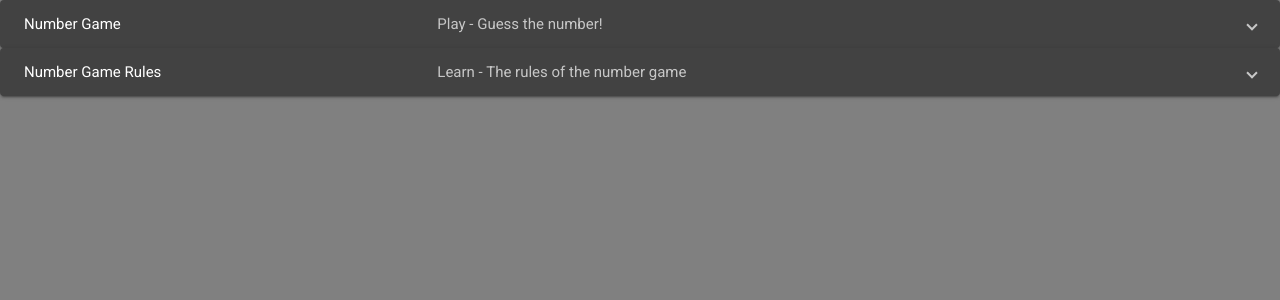
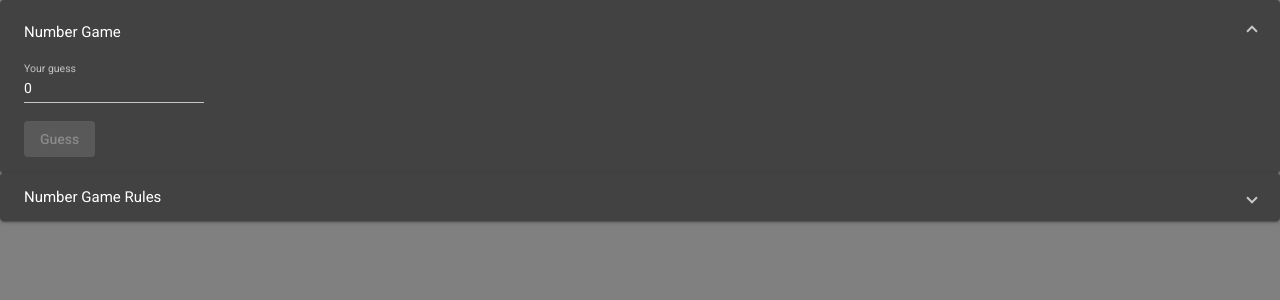
Before and after one commit to rednaserino/P5Assignment1, an Angular app in the folder assignmentOne/: page /game in a window 1280 px wide. Shown: the top 300 px of the page. Built offline with nearby package versions, Linux system fonts and the light colour scheme.

Commit message:
initial commit

```diff
--- a/assignmentOne/src/app/app.component.html
+++ b/assignmentOne/src/app/app.component.html
@@ -1 +1,3 @@
+<link href="https://fonts.googleapis.com/icon?family=Material+Icons"
+      rel="stylesheet">
 <router-outlet ></router-outlet>
--- /dev/null
+++ b/assignmentOne/src/app/game/components/numbergame.component.html
@@ -0,0 +1,23 @@
+<mat-form-field>
+    <mat-label>Your guess</mat-label>
+      <input type=number matInput [(ngModel)]="guess" min="1" max="100">
+    <button mat-button *ngIf="guess" matSuffix mat-icon-button aria-label="Clear" (click)="guess=''">
+      <mat-icon>close</mat-icon>
+    </button>
+  </mat-form-field>
+  <br/>
+  <p *ngIf="amountOfGuesses > 0">
+    <ng-container *ngIf="previousGuessCorrect; then correctGuess else incorrectGuess"></ng-container>
+  </p>
+    <button mat-raised-button (click)="makeGuess()" [disabled]="guess < 1 || guess > 100">
+      Guess
+    </button>
+<ng-template #correctGuess>You have guessed the number ({{hiddenNumber}}) correctly! You win!</ng-template>
+<ng-template #incorrectGuess>
+    <p *ngIf="previousGuessHigher" >
+        The number is higher than {{previousGuess}}.
+      </p>
+      <p *ngIf="!previousGuessHigher">
+        The number is lower than {{previousGuess}}.
+      </p>
+</ng-template>
--- /dev/null
+++ b/assignmentOne/src/app/game/components/numbergame.component.ts
@@ -0,0 +1,37 @@
+import { Component, OnInit } from '@angular/core';
+
+@Component({
+  selector: 'app-numbergame',
+  templateUrl: './numbergame.component.html',
+  styleUrls: ['./numbergame.component.scss']
+})
+export class NumbergameComponent implements OnInit {
+
+  constructor() { }
+
+  ngOnInit() {
+  }
+
+  guess: number = 0;
+  amountOfGuesses: number = 0;
+  previousGuess: number;
+  previousGuessCorrect: boolean;
+  previousGuessHigher: boolean;
+  hiddenNumber = 36;
+
+  makeGuess(){
+    this.previousGuess = this.guess;
+    this.amountOfGuesses++;
+    this.guess = 0;
+
+    if(this.previousGuess > this.hiddenNumber){
+      this.previousGuessHigher = false;
+    }
+    else if(this.previousGuess < this.hiddenNumber){
+      this.previousGuessHigher = true;
+    }
+    else if (this.previousGuess === this.hiddenNumber){
+      this.previousGuessCorrect = true;
+    }
+  }
+}
--- /dev/null
+++ b/assignmentOne/src/app/game/components/numbergamerules.component.html
@@ -0,0 +1,17 @@
+<ul>
+    <li>
+        The goal of the game is to guess the hidden number.
+    </li>
+    <li>
+        You can make 10 guesses.
+    </li>
+    <li>
+        Each time you guess wrong, the game will tell you if the hidden number is higher or lower than your guess.
+    </li>
+    <li>
+        If you can guess the number: you win!
+    </li>
+    <li>
+        When your guesses run out or the clock hits 0, you lose.
+    </li>
+  </ul>
--- /dev/null
+++ b/assignmentOne/src/app/game/components/numbergamerules.component.ts
@@ -0,0 +1,15 @@
+import { Component, OnInit } from '@angular/core';
+
+@Component({
+  selector: 'app-numbergamerules',
+  templateUrl: './numbergamerules.component.html',
+  styleUrls: ['./numbergamerules.component.scss']
+})
+export class NumbergamerulesComponent implements OnInit {
+
+  constructor() { }
+
+  ngOnInit() {
+  }
+
+}
--- a/assignmentOne/src/app/game/game.component.html
+++ b/assignmentOne/src/app/game/game.component.html
@@ -1,14 +1,14 @@
-<mat-expansion-panel>
+<mat-expansion-panel [expanded]="true">
   <mat-expansion-panel-header>
     <mat-panel-title>
       Number Game
     </mat-panel-title>
-    <mat-panel-description>
+    <!-- <mat-panel-description>
       Play - Guess the number!
-    </mat-panel-description>
+    </mat-panel-description> -->
   </mat-expansion-panel-header>
 
-  <p>This is the primary content of the panel.</p>
+  <app-numbergame></app-numbergame>
 
 </mat-expansion-panel>
 <mat-expansion-panel>
@@ -16,11 +16,9 @@
     <mat-panel-title>
       Number Game Rules
     </mat-panel-title>
-    <mat-panel-description>
+    <!-- <mat-panel-description>
       Learn - The rules of the number game
-    </mat-panel-description>
+    </mat-panel-description> -->
   </mat-expansion-panel-header>
-
-  <p>This is the primary content of the panel.</p>
-
+  <app-numbergamerules></app-numbergamerules>
 </mat-expansion-panel>
```
Also changed, not shown: assignmentOne/src/app/app.module.ts (+14 -2 lines), assignmentOne/src/app/game/components/numbergame.component.scss (added), assignmentOne/src/app/game/components/numbergamerules.component.scss (added).
